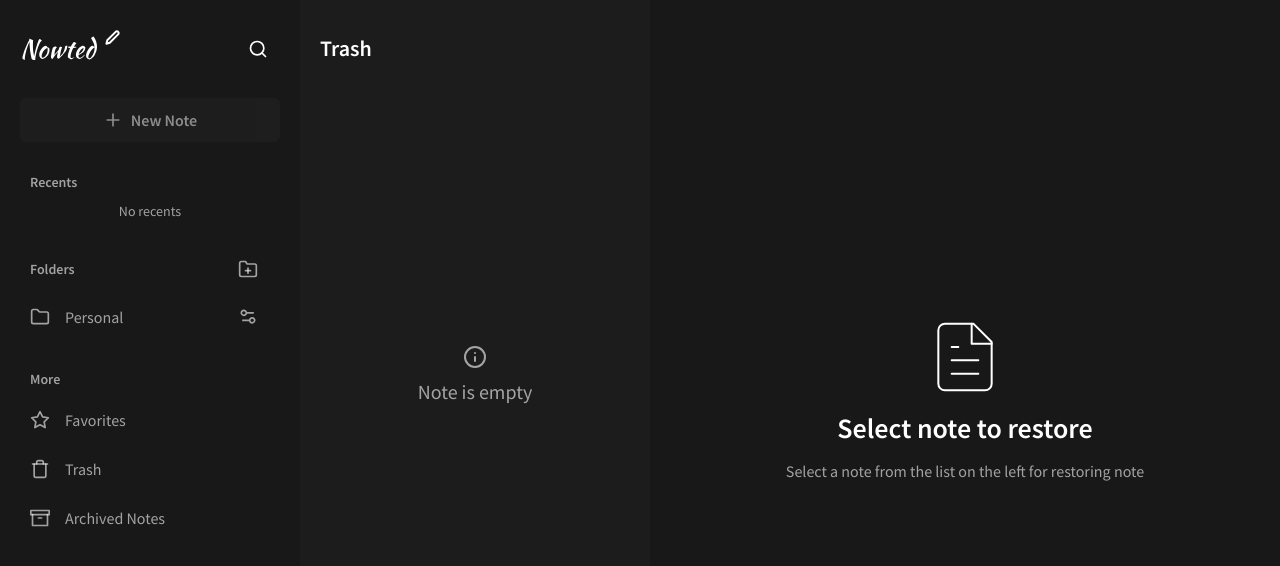
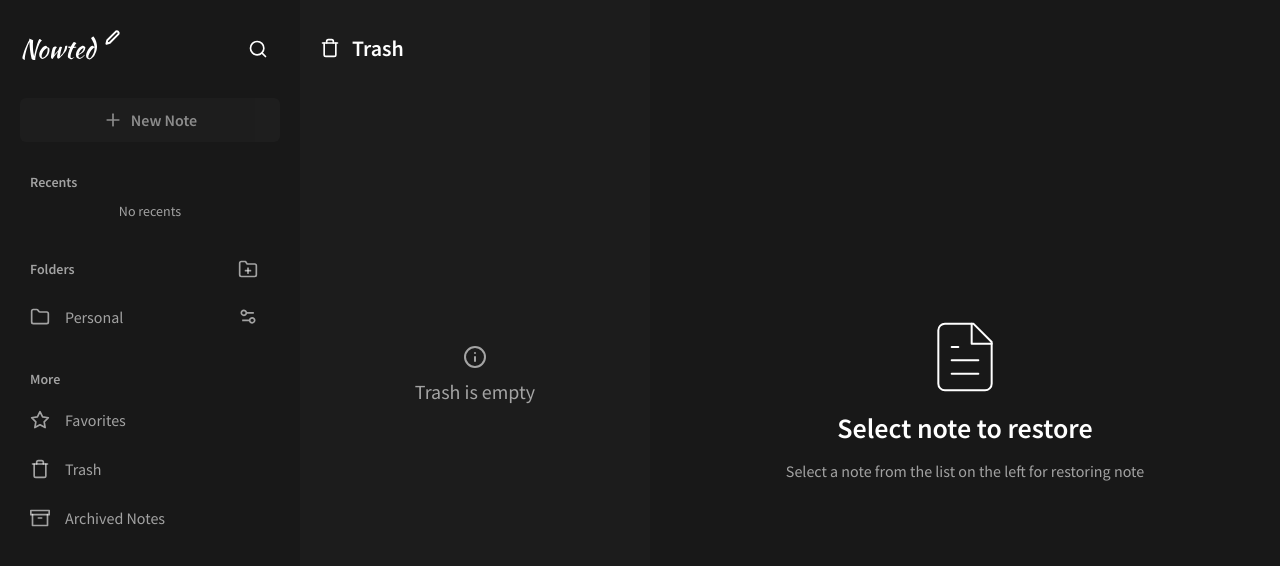
Before and after one commit to saefulbarkah/nowted-app, a Next.js app: page /trash in a window 1280 px wide. Shown: the top 566 px of the page. Built offline with nearby package versions, Linux system fonts and the light colour scheme.

Commit message:
deleting all recent active when folder has deleted

```diff
--- a/src/components/MenuLists.tsx
+++ b/src/components/MenuLists.tsx
@@ -2,7 +2,7 @@ import React, { FC } from 'react';
 
 interface MenuListsProps {
   children: React.ReactNode;
-  title: string;
+  title: string | JSX.Element;
 }
 
 const MenuLists: FC<MenuListsProps> = ({ children, title }) => {
--- a/src/components/NoteLists/NoteLists.tsx
+++ b/src/components/NoteLists/NoteLists.tsx
@@ -2,12 +2,12 @@
 import React from 'react';
 import { Card, CardContent } from '../ui/card';
 import useNotes from '@/hooks/useNotes';
-import { dateToString, slug, toPlainText } from '@/lib/utils';
+import { dateToString, toPlainText } from '@/lib/utils';
 import { useRecentStore } from '@/store/useRecentStore';
 import { useActiveNote } from '@/store/useActiveNote';
 import { FiInfo } from 'react-icons/fi';
-import { Loader2 } from 'lucide-react';
 import MenuLists from '../MenuLists';
+import { LuFolderOpen } from 'react-icons/lu';
 
 interface TProps {
   folder_id?: string;
@@ -22,7 +22,14 @@ const NoteLists = ({ folder_id }: TProps) => {
   const activeNote = useActiveNote((state) => state.activeNote);
 
   return (
-    <MenuLists title={title}>
+    <MenuLists
+      title={
+        <div className="flex items-center">
+          <LuFolderOpen className="mr-3 h-5 w-5" />
+          <span>{title}</span>
+        </div>
+      }
+    >
       {notes?.map((item, i) => (
         <Card
           className={`bg-white/[3%] border-none hover:bg-white/[7%] transition cursor-pointer mb-5 last-of-type:mb-0 ${
@@ -37,7 +44,7 @@ const NoteLists = ({ folder_id }: TProps) => {
           }}
         >
           <CardContent className="p-[20px]">
-            <h2 className="line-clamp-2 text-[18px] font-semibold leading-7">
+            <h2 className="line-clamp-2 text-[18px] font-semibold leading-7 break-words">
               {item.name}
             </h2>
             <div className="flex gap-[10px] inactive-text mt-[10px]">
@@ -45,7 +52,7 @@ const NoteLists = ({ folder_id }: TProps) => {
                 {dateToString({ values: item.createdAt })}
               </p>
               <p className="truncate font-normal">
-                {toPlainText({ value: item.content, type: 'html' })}
+                {toPlainText({ value: item.content as string, type: 'html' })}
               </p>
             </div>
           </CardContent>
--- a/src/components/Sidebar/FolderMenu/DeleteFolder.tsx
+++ b/src/components/Sidebar/FolderMenu/DeleteFolder.tsx
@@ -9,6 +9,7 @@ import {
 import { Button } from '@/components/ui/button';
 import { useToast } from '@/components/ui/use-toast';
 import useFolderState from '@/hooks/useFolderState';
+import { useRecentStore } from '@/store/useRecentStore';
 import { useState } from 'react';
 
 const DialogDelete = () => {
@@ -16,17 +17,16 @@ const DialogDelete = () => {
   const { isOpenDialogDelete, setDialogDelete, deleteData, removeFolder } =
     useFolderState();
   const [isLoading, setIsLoading] = useState(false);
+  const removeRecents = useRecentStore((state) => state.removeRecents);
+  const recents = useRecentStore((state) => state.recents);
 
   const handleDeleteFolder = () => {
+    recents.map((item) =>
+      item.folder_id === deleteData.id_folder
+        ? removeRecents({ id_note: item.id_note })
+        : null
+    );
     setIsLoading(true);
-    if (!deleteData.id_folder) {
-      setIsLoading(false);
-      return toast({
-        title: 'Failed',
-        description: 'Delete folder failed',
-        variant: 'danger',
-      });
-    }
     setTimeout(() => {
       toast({
         title: 'Success',
--- a/src/components/Sidebar/FolderMenu/FolderLists.tsx
+++ b/src/components/Sidebar/FolderMenu/FolderLists.tsx
@@ -22,6 +22,7 @@ import UpdateFolder from './EditFolder';
 import useFolderState from '@/hooks/useFolderState';
 import { useParams } from 'next/navigation';
 import { useActiveNote } from '@/store/useActiveNote';
+import { useRecentStore } from '@/store/useRecentStore';
 
 function FolderLists() {
   const {
--- a/src/components/Trash/TrashLists.tsx
+++ b/src/components/Trash/TrashLists.tsx
@@ -5,7 +5,7 @@ import { Card, CardContent } from '../ui/card';
 import { dateToString, toPlainText } from '@/lib/utils';
 import useTrash from '@/hooks/useTrash';
 import { useActiveNote } from '@/store/useActiveNote';
-import { FiInfo } from 'react-icons/fi';
+import { FiInfo, FiTrash } from 'react-icons/fi';
 
 interface TrashListsProps {}
 
@@ -14,7 +14,14 @@ const TrashLists: FC<TrashListsProps> = ({}) => {
   const setActiveNote = useActiveNote((state) => state.setActiveNote);
   const { trash } = useTrash();
   return (
-    <MenuLists title="Trash">
+    <MenuLists
+      title={
+        <div className="flex items-center">
+          <FiTrash className="mr-3 h-5 w-5" />
+          <span>Trash</span>
+        </div>
+      }
+    >
       {trash?.map((item, i) => (
         <Card
           className={`bg-white/[3%] border-none hover:bg-white/[7%] transition cursor-pointer mb-5 last-of-type:mb-0 ${
@@ -36,7 +43,7 @@ const TrashLists: FC<TrashListsProps> = ({}) => {
                 {dateToString({ values: item.createdAt })}
               </p>
               <p className="truncate font-normal">
-                {toPlainText({ value: item.content, type: 'html' })}
+                {toPlainText({ value: item.content as string, type: 'html' })}
               </p>
             </div>
           </CardContent>
@@ -45,7 +52,7 @@ const TrashLists: FC<TrashListsProps> = ({}) => {
       {trash?.length === 0 && (
         <div className="h-[70vh] flex items-center justify-center flex-col gap-2">
           <FiInfo className="text-[24px] inactive-text" />
-          <p className="inactive-text text-[20px]">Note is empty</p>
+          <p className="inactive-text text-[20px]">Trash is empty</p>
         </div>
       )}
     </MenuLists>
```
